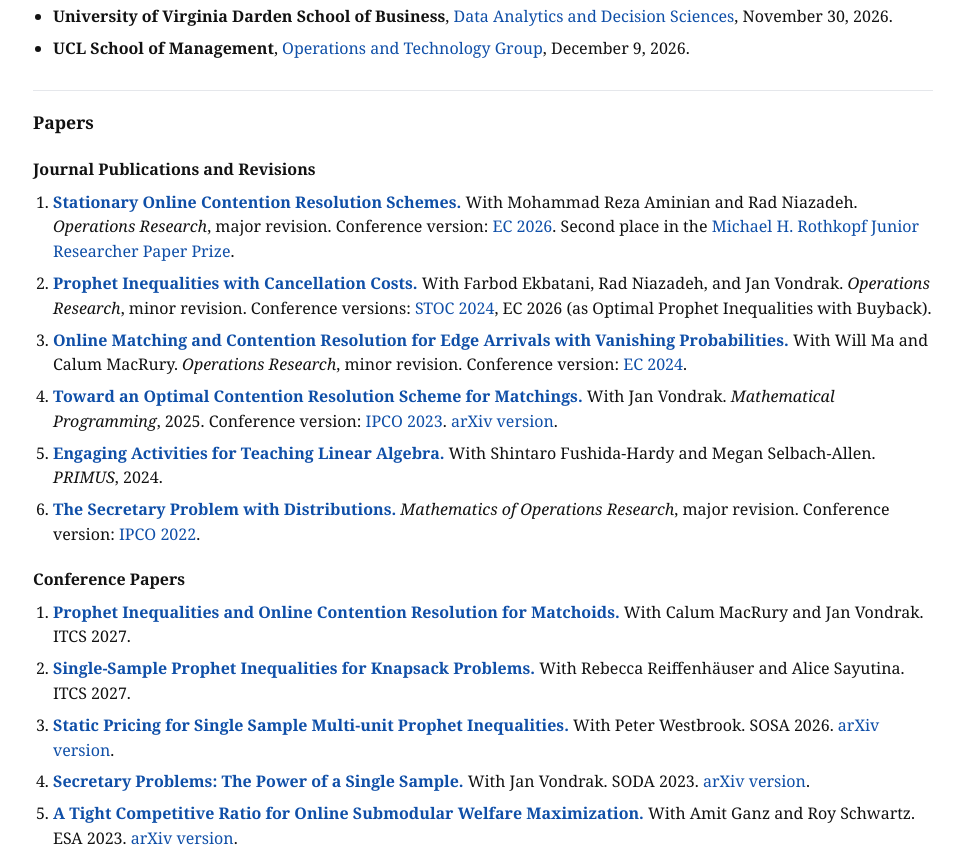
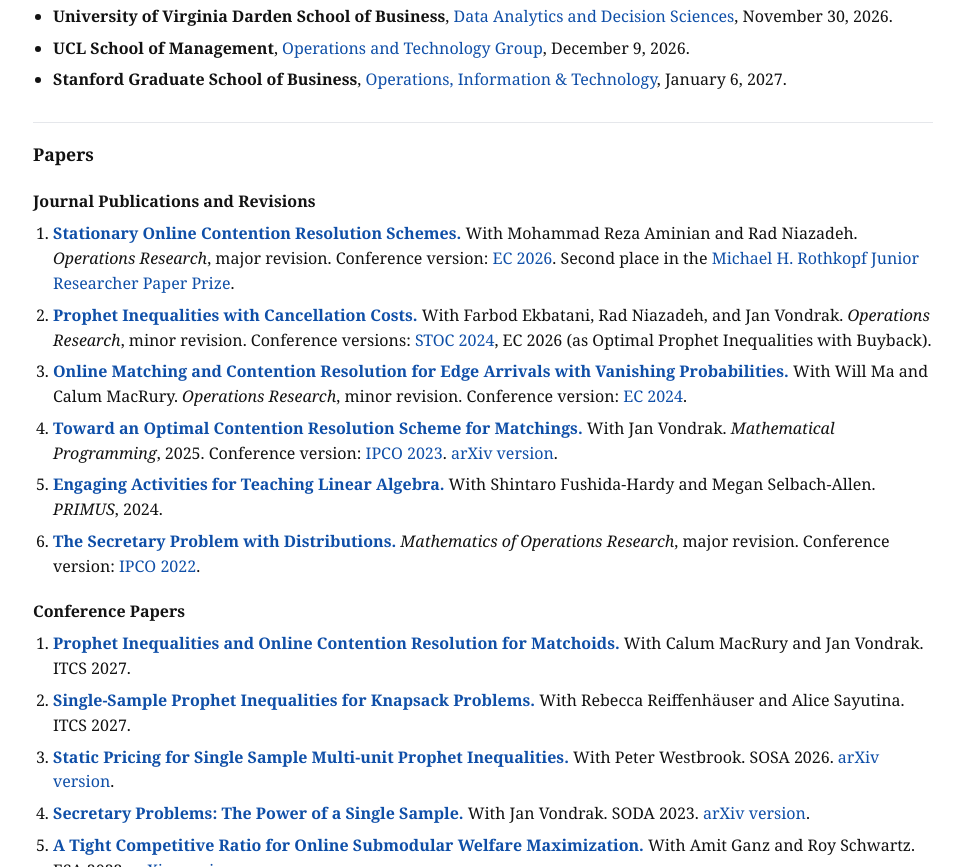
Before and after one commit to Pranav-Nuti/personal-website, a plain HTML site: page index.html in a window 1280 px wide. Shown: the part 1413-2280 px from the top of the page, without its empty margins (157-1119 px from the left). Drawn offline with Linux system fonts and the light colour scheme.

Commit message:
Add Stanford GSB OIT upcoming talk

```diff
--- a/index.html
+++ b/index.html
@@ -196,6 +196,9 @@
         <li>
           <strong>UCL School of Management</strong>, <a href="https://www.ucl.ac.uk/management/about/our-people/meet-our-academic-faculty#:~:text=Operations%20%26%20Technology">Operations and Technology Group</a>, December 9, 2026.
         </li>
+        <li>
+          <strong>Stanford Graduate School of Business</strong>, <a href="https://www.gsb.stanford.edu/faculty-research/faculty/academic-areas/operations-information-technology">Operations, Information &amp; Technology</a>, January 6, 2027.
+        </li>
       </ul>
     </section>
 
```
